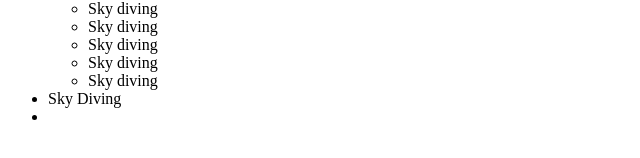
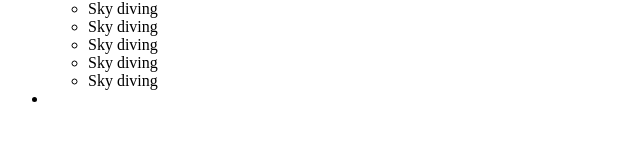
Before and after one commit to lovelycodes/Atteeq-Ahmad, a plain HTML site: page index.html in a window 1280 px wide. Shown: the part 148-306 px from the top of the page, 0-640 px from the left. Drawn offline with Linux system fonts and the light colour scheme.

Commit message:
Extra List

```diff
--- a/index.html
+++ b/index.html
@@ -22,7 +22,7 @@
             <li>Sky diving</li>
             <li>Sky diving</li>
         </ul>
-        <li>Sky Diving </li>
+
         <li></li>
 
 </body>
```
